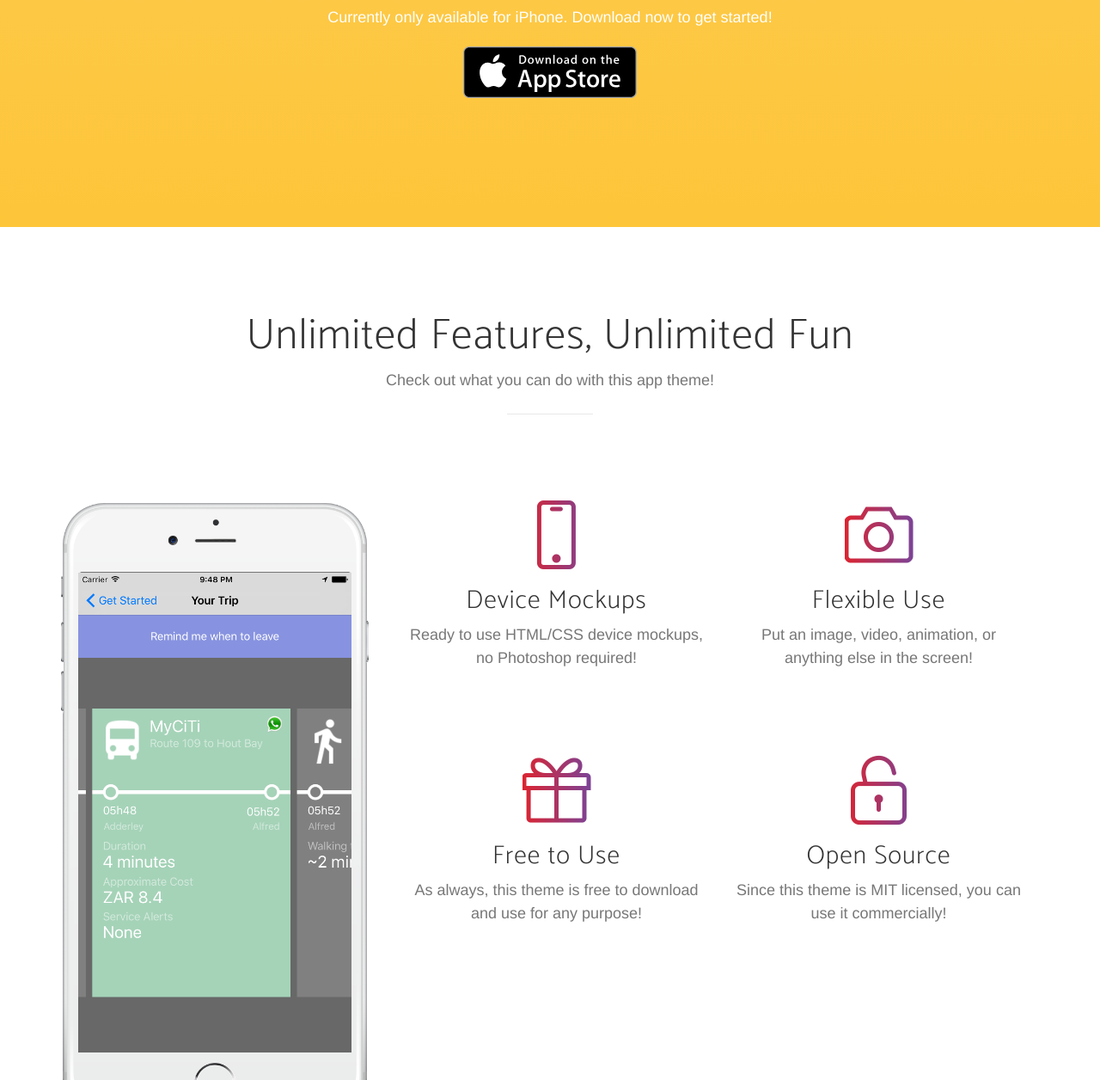
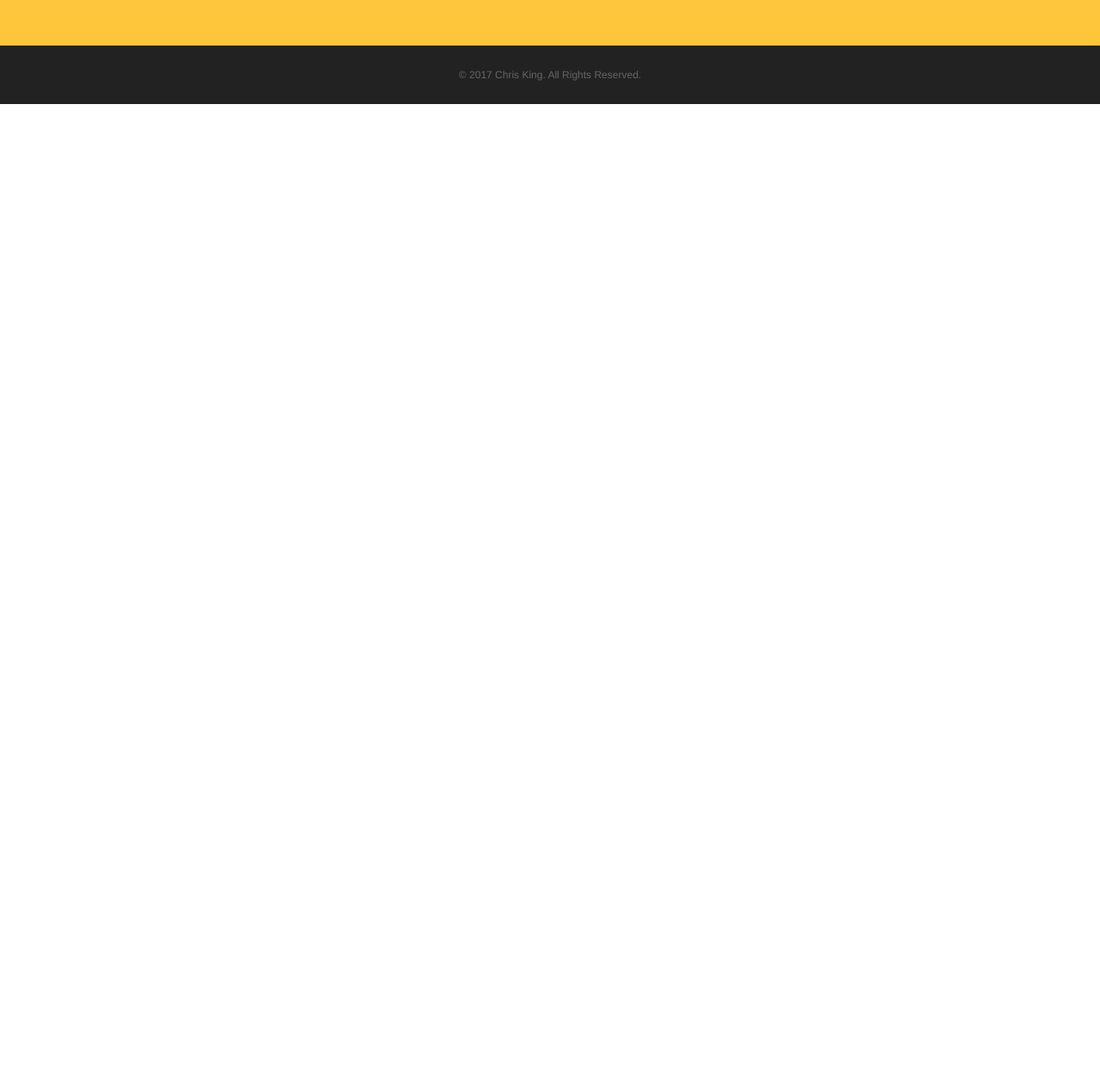
Before and after one commit to chrisk1ng/chrisk1ng.github.io, a website: page index.html in a window 1280 px wide. Shown: the part 1107-2363 px from the top of the page at 86% size. After the commit the page ends 1228 px from the top, so only its background shows below. Drawn offline with nearby package versions, Linux system fonts and the light colour scheme; a web font is replaced by a local one.

Commit message:
Removed unused sections

```diff
--- a/index.html
+++ b/index.html
@@ -51,12 +51,12 @@
             <!-- Collect the nav links, forms, and other content for toggling -->
             <div class="collapse navbar-collapse" id="bs-example-navbar-collapse-1">
                 <ul class="nav navbar-nav navbar-right">
-                    <li>
+                    <!--<li>
                         <a class="page-scroll" href="#download">Download</a>
                     </li>
                     <li>
                         <a class="page-scroll" href="#features">Features</a>
-                    </li>
+                    </li>-->
                     <li>
                         <a class="page-scroll" href="#contact">Contact</a>
                     </li>
@@ -73,9 +73,15 @@
                 <div class="col-sm-7">
                     <div class="header-content">
                         <div class="header-content-inner">
-                            <h1>Transport Widget - view the state of your daily commute at a glance.</h1>
-                            <a href="#download" class="btn btn-outline btn-xl page-scroll">Start Now for Free!</a>
+                            <h1>Transport Widget - the state of your daily commute at a glance.</h1>
+                            <section class="download text-center" style="padding:0px;">
+                                <div class="badges">
+                                    <!--<a class="badge-link" href="#"><img src="img/google-play-badge.svg" alt=""></a>-->
+                                    <a class="badge-link" href="#"><img src="img/app-store-badge.svg" alt=""></a>
+                                </div>
+                            </section>
                         </div>
+
                     </div>
                 </div>
                 <div class="col-sm-5">
@@ -97,87 +103,7 @@
         </div>
     </header>
 
-    <section id="download" class="download bg-primary text-center">
-        <div class="container">
-            <div class="row">
-                <div class="col-md-8 col-md-offset-2">
-                    <h2 class="section-heading">Discover what all the buzz is about!</h2>
-                    <p>Currently only available for iPhone. Download now to get started!</p>
-                    <div class="badges">
-                        <!--<a class="badge-link" href="#"><img src="img/google-play-badge.svg" alt=""></a>-->
-                        <a class="badge-link" href="#"><img src="img/app-store-badge.svg" alt=""></a>
-                    </div>
-                </div>
-            </div>
-        </div>
-    </section>
-
-    <section id="features" class="features">
-        <div class="container">
-            <div class="row">
-                <div class="col-lg-12 text-center">
-                    <div class="section-heading">
-                        <h2>Unlimited Features, Unlimited Fun</h2>
-                        <p class="text-muted">Check out what you can do with this app theme!</p>
-                        <hr>
-                    </div>
-                </div>
-            </div>
-            <div class="row">
-                <div class="col-md-4">
-                    <div class="device-container">
-                        <div class="device-mockup iphone6_plus portrait white">
-                            <div class="device">
-                                <div class="screen">
-                                    <!-- Demo image for screen mockup, you can put an image here, some HTML, an animation, video, or anything else! -->
-                                    <img src="img/trip.png" class="img-responsive" alt=""> </div>
-                                <div class="button">
-                                    <!-- You can hook the "home button" to some JavaScript events or just remove it -->
-                                </div>
-                            </div>
-                        </div>
-                    </div>
-                </div>
-                <div class="col-md-8">
-                    <div class="container-fluid">
-                        <div class="row">
-                            <div class="col-md-6">
-                                <div class="feature-item">
-                                    <i class="icon-screen-smartphone text-primary"></i>
-                                    <h3>Device Mockups</h3>
-                                    <p class="text-muted">Ready to use HTML/CSS device mockups, no Photoshop required!</p>
-                                </div>
-                            </div>
-                            <div class="col-md-6">
-                                <div class="feature-item">
-                                    <i class="icon-camera text-primary"></i>
-                                    <h3>Flexible Use</h3>
-                                    <p class="text-muted">Put an image, video, animation, or anything else in the screen!</p>
-                                </div>
-                            </div>
-                        </div>
-                        <div class="row">
-                            <div class="col-md-6">
-                                <div class="feature-item">
-                                    <i class="icon-present text-primary"></i>
-                                    <h3>Free to Use</h3>
-                                    <p class="text-muted">As always, this theme is free to download and use for any purpose!</p>
-                                </div>
-                            </div>
-                            <div class="col-md-6">
-                                <div class="feature-item">
-                                    <i class="icon-lock-open text-primary"></i>
-                                    <h3>Open Source</h3>
-                                    <p class="text-muted">Since this theme is MIT licensed, you can use it commercially!</p>
-                                </div>
-                            </div>
-                        </div>
-                    </div>
-                </div>
-            </div>
-    </section>
-
-    <section class="cta">
+    <!--<section class="cta">
         <div class="cta-content">
             <div class="container">
                 <h2>Stop waiting.<br>Be informed.</h2>
@@ -185,7 +111,7 @@
             </div>
         </div>
         <div class="overlay"></div>
-    </section>
+    </section>-->
 
     <section id="contact" class="contact bg-primary">
         <div class="container">
@@ -207,17 +133,11 @@
     <footer>
         <div class="container">
             <p>&copy; 2017 Chris King. All Rights Reserved.</p>
-            <ul class="list-inline">
+            <!--<ul class="list-inline">
                 <li>
                     <a href="#">Privacy</a>
                 </li>
-                <li>
-                    <a href="#">Terms</a>
-                </li>
-                <li>
-                    <a href="#">FAQ</a>
-                </li>
-            </ul>
+            </ul>-->
         </div>
     </footer>
 
```
